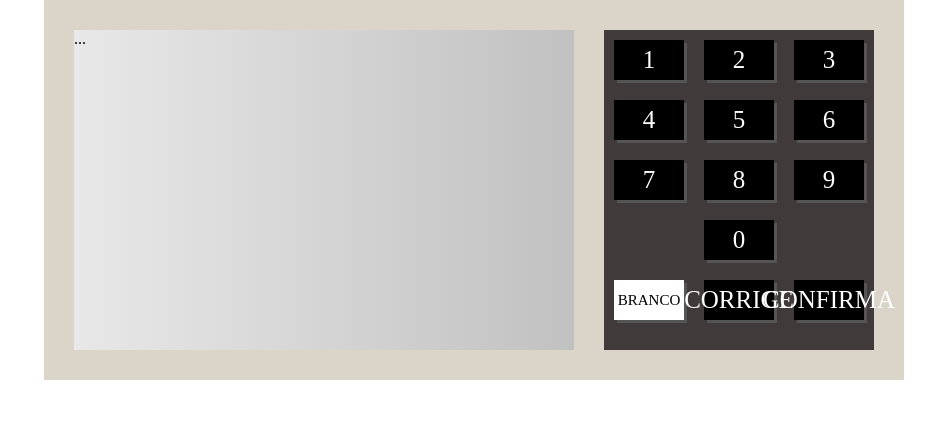
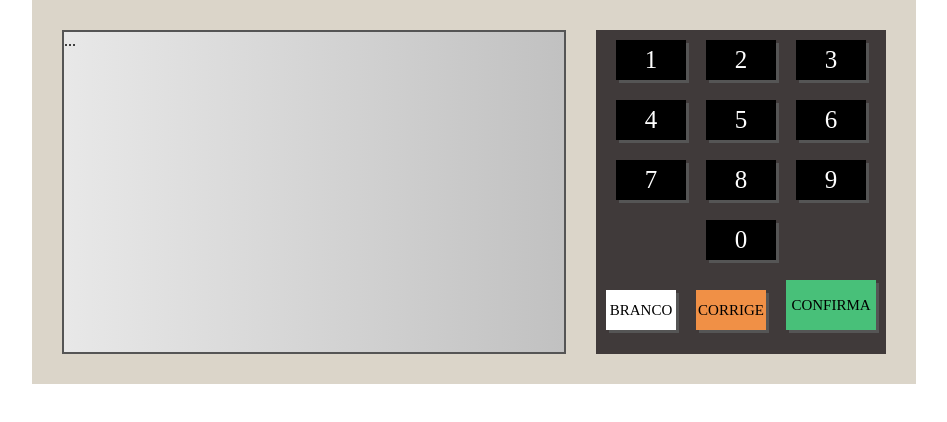
Before and after one commit to deivondionisio/urna-eletronica, a plain HTML site: page index.html in a window 1280 px wide. Shown: the whole page, without its empty margins (166-1113 px from the left). Drawn offline with Linux system fonts and the light colour scheme.

Commit message:
corrigido teclas branco corrige e confirma

```diff
--- a/style.css
+++ b/style.css
@@ -14,6 +14,7 @@ body {
   width: 500px;
   height: 320px;
   background: linear-gradient(to right, #e8e8e8, #c1c1c1);
+  border: 2px solid #555;
 }
 
 .teclado {
@@ -38,6 +39,7 @@ body {
 .teclado--linha {
   display: flex;
   justify-content: center;
+  align-items: flex-end;
 }
 
 .botao--branco {
@@ -45,3 +47,17 @@ body {
   color: #000;
   font-size: 15px;
 }
+
+.botao--corrige {
+  background-color: #f09046;
+  color: #000;
+  font-size: 15px;
+}
+
+.botao--confirma {
+  background-color: #48c079;
+  color: #000;
+  font-size: 15px;
+  width: 90px;
+  height: 50px;
+}
```
